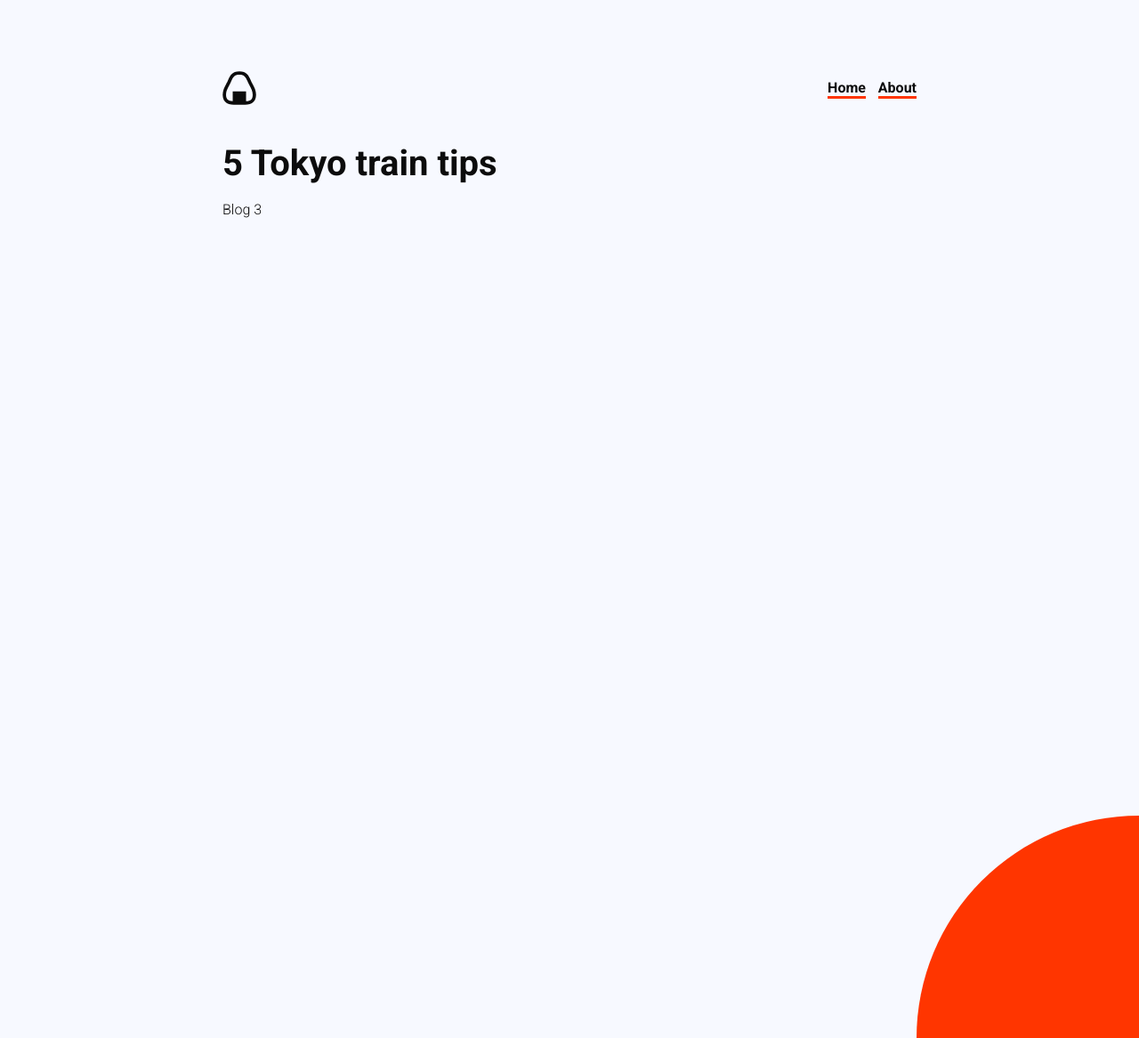
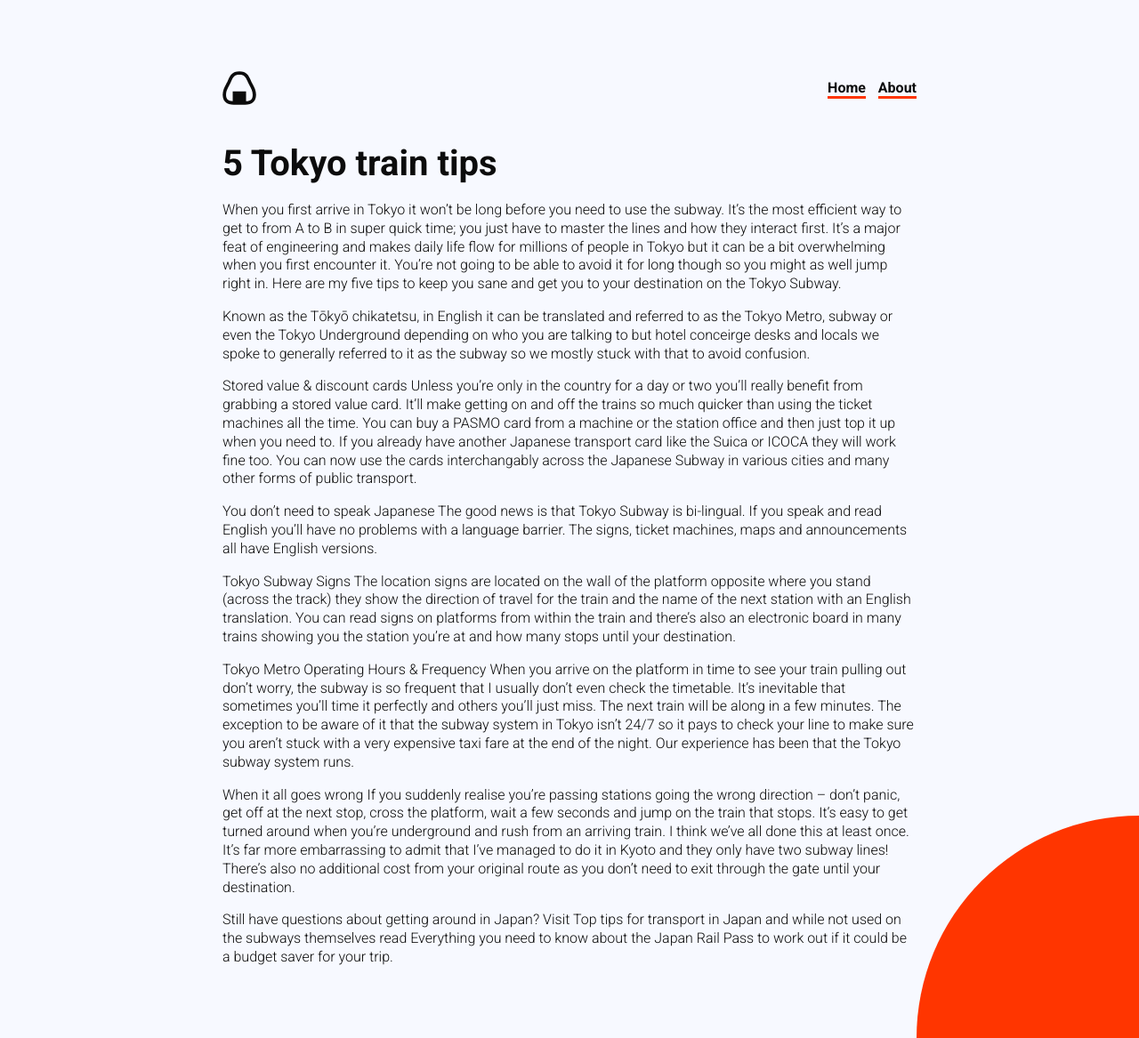
Before and after one commit to designyourownlife/superhiblog, a Jekyll site: the page built from _posts/2020-11-09-5-tokyo-train-tips.markdown, in a window 1280 px wide and 1167 px high. Shown: the whole window at 89% size. Built offline with Jekyll 4.4.1, drawn with Linux system fonts in a browser that asks for light colours.

Commit message:
Updated 5 Tokyo Train Tips

```diff
--- a/_posts/2020-11-09-5-tokyo-train-tips.markdown
+++ b/_posts/2020-11-09-5-tokyo-train-tips.markdown
@@ -1,8 +1,28 @@
 ---
 title: 5 Tokyo train tips
-date: 2020-11-09 08:30:11 Z
+date: 2020-11-09 08:30:00 Z
 excerpt: Here are my five tips to keep you sane and get you to your destination on
   the Tokyo Subway.
 ---
 
-Blog 3
+When you first arrive in Tokyo it won’t be long before you need to use the subway. It’s the most efficient way to get to from A to B in super quick time; you just have to master the lines and how they interact first. It’s a major feat of engineering and makes daily life flow for millions of people in Tokyo but it can be a bit overwhelming when you first encounter it. You’re not going to be able to avoid it for long though so you might as well jump right in. Here are my five tips to keep you sane and get you to your destination on the Tokyo Subway.
+
+Known as the Tōkyō chikatetsu, in English it can be translated and referred to as the Tokyo Metro, subway or even the Tokyo Underground depending on who you are talking to but hotel conceirge desks and locals we spoke to generally referred to it as the subway so we mostly stuck with that to avoid confusion.
+
+**Stored value & discount cards**
+Unless you’re only in the country for a day or two you’ll really benefit from grabbing a stored value card. It’ll make getting on and off the trains so much quicker than using the ticket machines all the time. You can buy a PASMO card from a machine or the station office and then just top it up when you need to. If you already have another Japanese transport card like the Suica or ICOCA they will work fine too. You can now use the cards interchangably across the Japanese Subway in various cities and many other forms of public transport.
+
+**You don’t need to speak Japanese**
+The good news is that Tokyo Subway is bi-lingual. If you speak and read English you’ll have no problems with a language barrier. The signs, ticket machines, maps and announcements all have English versions.
+
+**Tokyo Subway Signs**
+The location signs are located on the wall of the platform opposite where you stand (across the track) they show the direction of travel for the train and the name of the next station with an English translation. You can read signs on platforms from within the train and there’s also an electronic board in many trains showing you the station you’re at and how many stops until your destination.
+
+**Tokyo Metro Operating Hours & Frequency**
+When you arrive on the platform in time to see your train pulling out don’t worry, the subway is so frequent that I usually don’t even check the timetable. It’s inevitable that sometimes you’ll time it perfectly and others you’ll just miss. The next train will be along in a few minutes.
+The exception to be aware of it that the subway system in Tokyo isn’t 24/7 so it pays to check your line to make sure you aren’t stuck with a very expensive taxi fare at the end of the night. Our experience has been that the Tokyo subway system runs.
+
+**When it all goes wrong**
+If you suddenly realise you’re passing stations going the wrong direction – don’t panic, get off at the next stop, cross the platform, wait a few seconds and jump on the train that stops. It’s easy to get turned around when you’re underground and rush from an arriving train. I think we’ve all done this at least once. It’s far more embarrassing to admit that I’ve managed to do it in Kyoto and they only have two subway lines! There’s also no additional cost from your original route as you don’t need to exit through the gate until your destination.
+
+Still have questions about getting around in Japan? Visit Top tips for transport in Japan and while not used on the subways themselves read Everything you need to know about the Japan Rail Pass to work out if it could be a budget saver for your trip.
```
